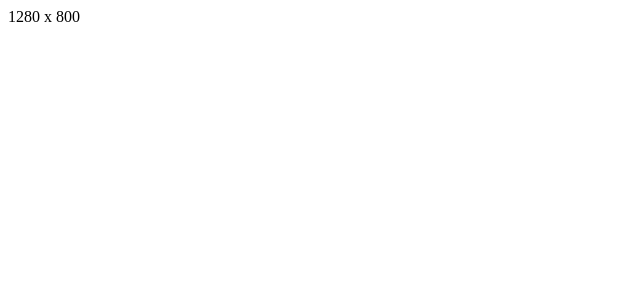
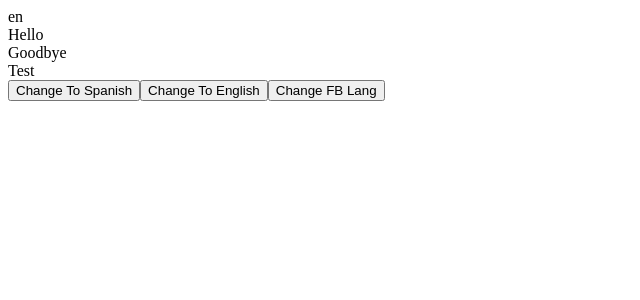
Before and after one commit to juniorencode/_playground, a React (Vite) app in the folder ReactCustomHooks/: page / in a window 1280 px wide. Shown: the top 300 px of the page, without its empty margins (0-640 px from the left). Built offline with nearby package versions, Linux system fonts and the light colour scheme.

Commit message:
feat: useTranslation

```diff
--- a/ReactCustomHooks/src/App.jsx
+++ b/ReactCustomHooks/src/App.jsx
@@ -1,12 +1,18 @@
-import { useWindowSize } from './hooks/useWindowSize.hook';
+import { useTranslation } from './hooks/useTranslation.hook';
 
 function App() {
-  const { width, height } = useWindowSize();
+  const { language, setLanguage, setFallbackLanguage, t } = useTranslation();
 
   return (
-    <div>
-      {width} x {height}
-    </div>
+    <>
+      <div>{language}</div>
+      <div>{t('hi')}</div>
+      <div>{t('bye')}</div>
+      <div>{t('nested.value')}</div>
+      <button onClick={() => setLanguage('es')}>Change To Spanish</button>
+      <button onClick={() => setLanguage('en')}>Change To English</button>
+      <button onClick={() => setFallbackLanguage('es')}>Change FB Lang</button>
+    </>
   );
 }
 
--- /dev/null
+++ b/ReactCustomHooks/src/hooks/useTranslation.hook.jsx
@@ -0,0 +1,36 @@
+import { useLocalStorage } from './useStorage.hook';
+import * as translations from '../translations';
+
+const useTranslation = () => {
+  const [language, setLanguage] = useLocalStorage('language', 'en');
+  const [fallbackLanguage, setFallbackLanguage] = useLocalStorage(
+    'fallbackLanguage',
+    'en'
+  );
+
+  const translate = key => {
+    const keys = key.split('.');
+
+    return (
+      getNestedTranslation(language, keys) ??
+      getNestedTranslation(fallbackLanguage, keys) ??
+      key
+    );
+  };
+
+  return {
+    language,
+    setLanguage,
+    fallbackLanguage,
+    setFallbackLanguage,
+    t: translate
+  };
+};
+
+const getNestedTranslation = (language, keys) => {
+  return keys.reduce((obj, key) => {
+    return obj?.[key];
+  }, translations[language]);
+};
+
+export { useTranslation };
--- /dev/null
+++ b/ReactCustomHooks/src/translations/en.json
@@ -0,0 +1,7 @@
+{
+  "hi": "Hello",
+  "bye": "Goodbye",
+  "nested": {
+    "value": "Test"
+  }
+}
--- /dev/null
+++ b/ReactCustomHooks/src/translations/es.json
@@ -0,0 +1,3 @@
+{
+  "hi": "Hola"
+}
--- /dev/null
+++ b/ReactCustomHooks/src/translations/index.js
@@ -0,0 +1,2 @@
+export * as en from './en.json';
+export * as es from './es.json';
```
